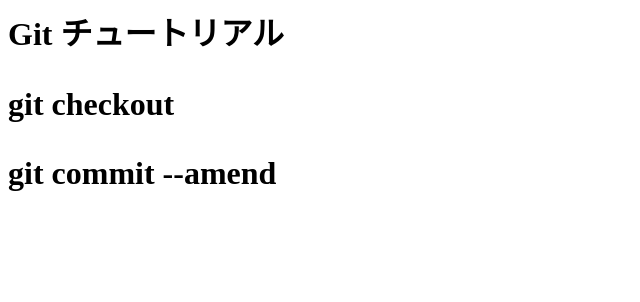
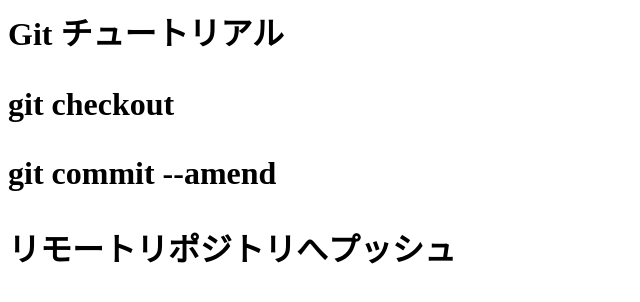
Before and after one commit to tdSwiftApps/git_tutorial, a plain HTML site: page index.html in a window 1280 px wide. Shown: the whole page, without its empty margins (0-640 px from the left). Drawn offline with Linux system fonts and the light colour scheme.

Commit message:
リモートリポジトリへプッシュ

```diff
--- a/index.html
+++ b/index.html
@@ -1,3 +1,4 @@
 <h1>Git チュートリアル<h1>
 <p>git checkout</p>
 <p>git commit --amend</p>
+<p>リモートリポジトリへプッシュ</p>
```
